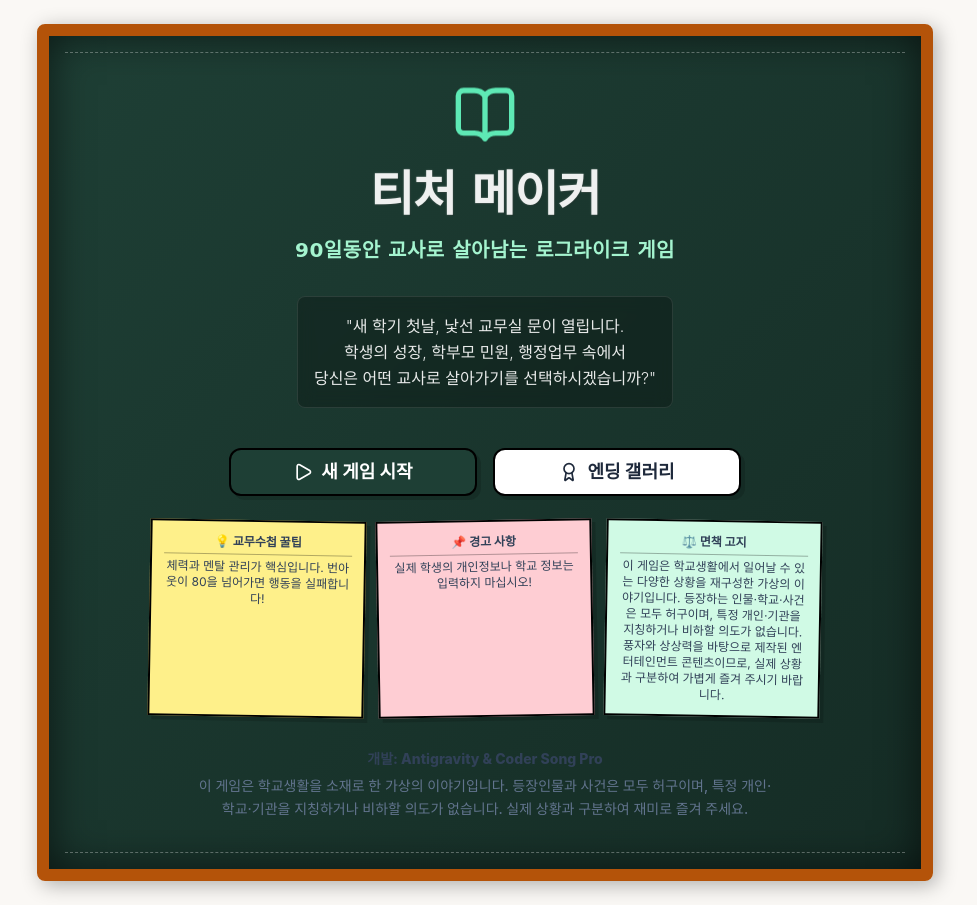
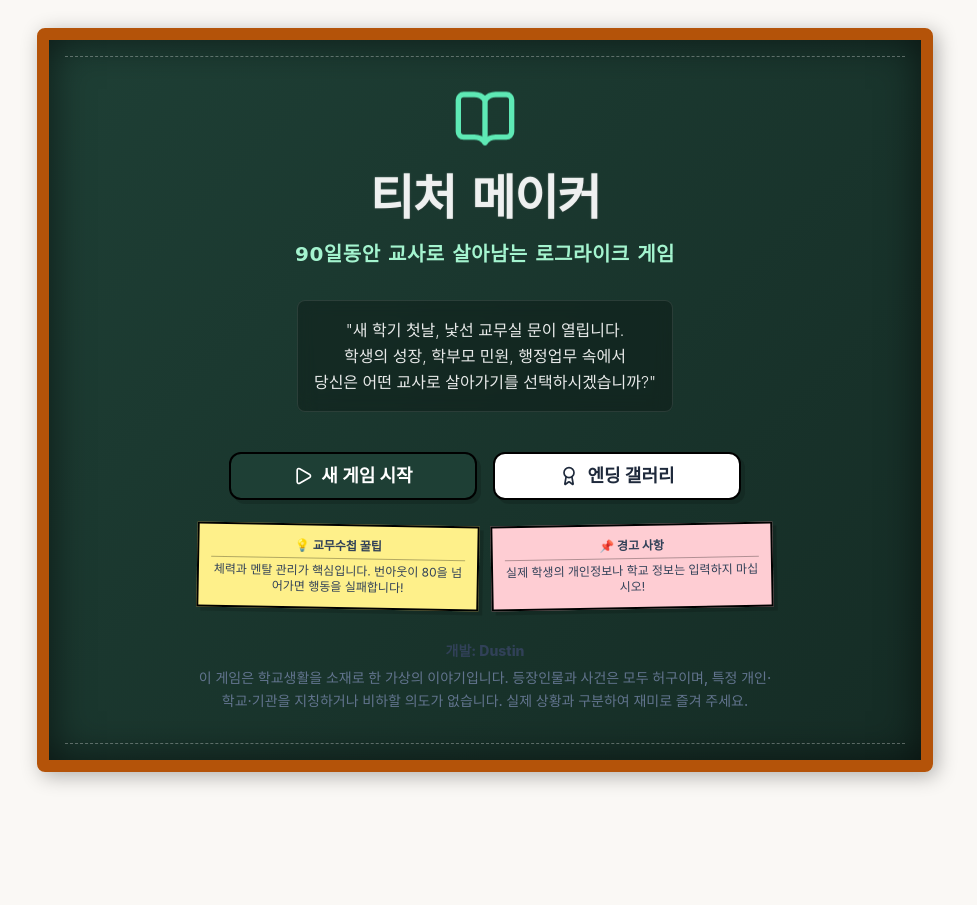
Before and after one commit to codersongpro/ss, a React (Vite) app: page / in a window 1280 px wide. Shown: the whole page, without its empty margins (155-1132 px from the left). After the commit the page ends 800 px from the top, so only its background shows below. Built offline with nearby package versions, Linux system fonts and the light colour scheme; a web font is replaced by a local one.

Commit message:
chore: 메인 화면 개발진 크레딧 Dustin 수정 및 면책 고지 포스트잇 제거

```diff
--- a/src/components/game/TitleScreen.tsx
+++ b/src/components/game/TitleScreen.tsx
@@ -95,8 +95,8 @@ export const TitleScreen: React.FC<TitleScreenProps> = ({
         </div>
 
 
-        {/* 칠판 내부 포스트잇 장식 (3장) — 버튼 아래 하단 영역에 배치 */}
-        <div className="mt-6 w-full grid grid-cols-1 sm:grid-cols-3 gap-3 max-w-2xl">
+        {/* 칠판 내부 포스트잇 장식 (2장) — 버튼 아래 하단 영역에 배치 */}
+        <div className="mt-6 w-full grid grid-cols-1 sm:grid-cols-2 gap-3 max-w-xl">
           {/* 포스트잇 1: 교무수첩 꿀팁 (노란색) */}
           <div className="bg-school-postit-yellow border-2 border-black p-3 shadow-school-flat text-xs text-slate-700 rotate-1 hover:rotate-0 transition-transform">
             <h4 className="font-bold border-b border-black/30 pb-1 mb-1">💡 교무수첩 꿀팁</h4>
@@ -108,16 +108,10 @@ export const TitleScreen: React.FC<TitleScreenProps> = ({
             <h4 className="font-bold border-b border-black/30 pb-1 mb-1">📌 경고 사항</h4>
             실제 학생의 개인정보나 학교 정보는 입력하지 마십시오!
           </div>
-
-          {/* 포스트잇 3: 면책 조항 (연두/민트색) */}
-          <div className="bg-emerald-100 border-2 border-black p-3 shadow-school-flat text-xs text-slate-700 rotate-1 hover:rotate-0 transition-transform">
-            <h4 className="font-bold border-b border-black/30 pb-1 mb-1">⚖️ 면책 고지</h4>
-            이 게임은 학교생활에서 일어날 수 있는 다양한 상황을 재구성한 가상의 이야기입니다. 등장하는 인물·학교·사건은 모두 허구이며, 특정 개인·기관을 지칭하거나 비하할 의도가 없습니다. 풍자와 상상력을 바탕으로 제작된 엔터테인먼트 콘텐츠이므로, 실제 상황과 구분하여 가볍게 즐겨 주시기 바랍니다.
-          </div>
         </div>
         {/* 개발 정보 및 가상 이야기 고지 */}
         <div className="mt-8 text-center text-slate-500 text-xs md:text-sm max-w-xl space-y-1.5 select-none font-sans font-medium">
-          <p className="font-extrabold text-slate-700 text-sm">개발: Antigravity & Coder Song Pro</p>
+          <p className="font-extrabold text-slate-700 text-sm">개발: Dustin</p>
           <p className="leading-relaxed">
             이 게임은 학교생활을 소재로 한 가상의 이야기입니다. 등장인물과 사건은 모두 허구이며, 특정 개인·학교·기관을 지칭하거나 비하할 의도가 없습니다. 실제 상황과 구분하여 재미로 즐겨 주세요.
           </p>
```
